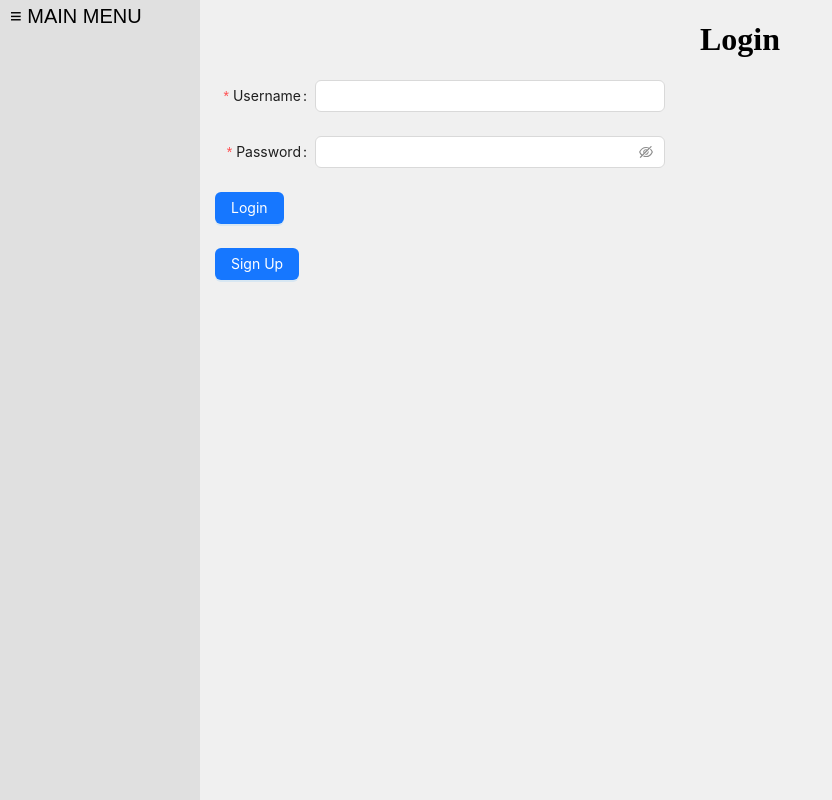
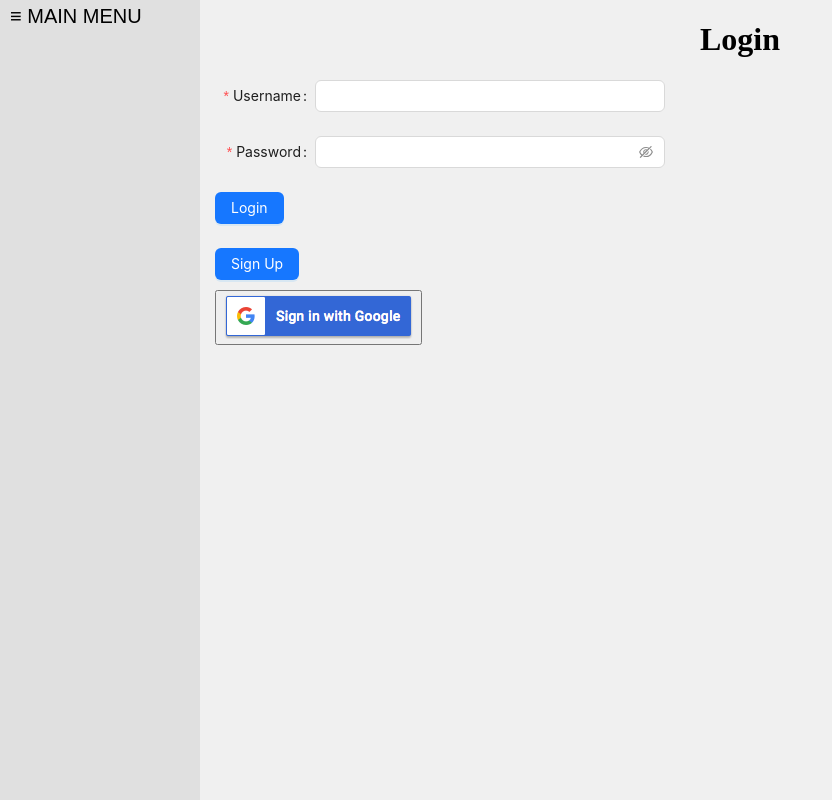
Before and after one commit to jdolphin5/TaskJolt, a React app in the folder client/: page /login in a window 1280 px wide. Shown: the whole page, without its empty margins (0-832 px from the left). Built offline with nearby package versions, Linux system fonts and the light colour scheme.

Commit message:
added Google Oauth sign in button

```diff
--- a/client/src/components/Login.tsx
+++ b/client/src/components/Login.tsx
@@ -1,10 +1,31 @@
 import React, { useState, useEffect } from "react";
 import { Button, Input, Form } from "antd";
-import {
+import axios from "axios";
+
+/*import {
   hasGrantedAllScopesGoogle,
   GoogleOAuthProvider,
   GoogleLogin,
 } from "@react-oauth/google";
+*/
+
+import googleButton from "../assets/google_signin_buttons/web/1x/btn_google_signin_dark_pressed_web.png";
+
+const navigate = (url: string) => {
+  window.location.href = url;
+};
+
+const auth = async () => {
+  console.log("Google sign in button - clicked");
+  try {
+    const response = await axios.post("http://localhost:3000/request");
+    console.log("API Response:", response.data);
+    const data = await response.data;
+    navigate(data.url);
+  } catch (error) {
+    console.error("Error fetching auth data", error);
+  }
+};
 
 const Login: React.FC = () => {
   const [form] = Form.useForm();
@@ -79,16 +100,9 @@ const Login: React.FC = () => {
         </div>
       </Form>
       <div style={{ padding: "10px 0px 10px 0px" }}>
-        <GoogleOAuthProvider clientId="724424700968-lg5qikppbarb50r2a0bkrnvn7n55lkv5.apps.googleusercontent.com">
-          <GoogleLogin
-            onSuccess={(credentialResponse) => {
-              console.log(credentialResponse);
-            }}
-            onError={() => {
-              console.log("Login Failed");
-            }}
-          />
-        </GoogleOAuthProvider>
+        <button type="button" onClick={() => auth()}>
+          <img src={googleButton} alt="Google sign in button"></img>
+        </button>
       </div>
     </div>
   );
```
